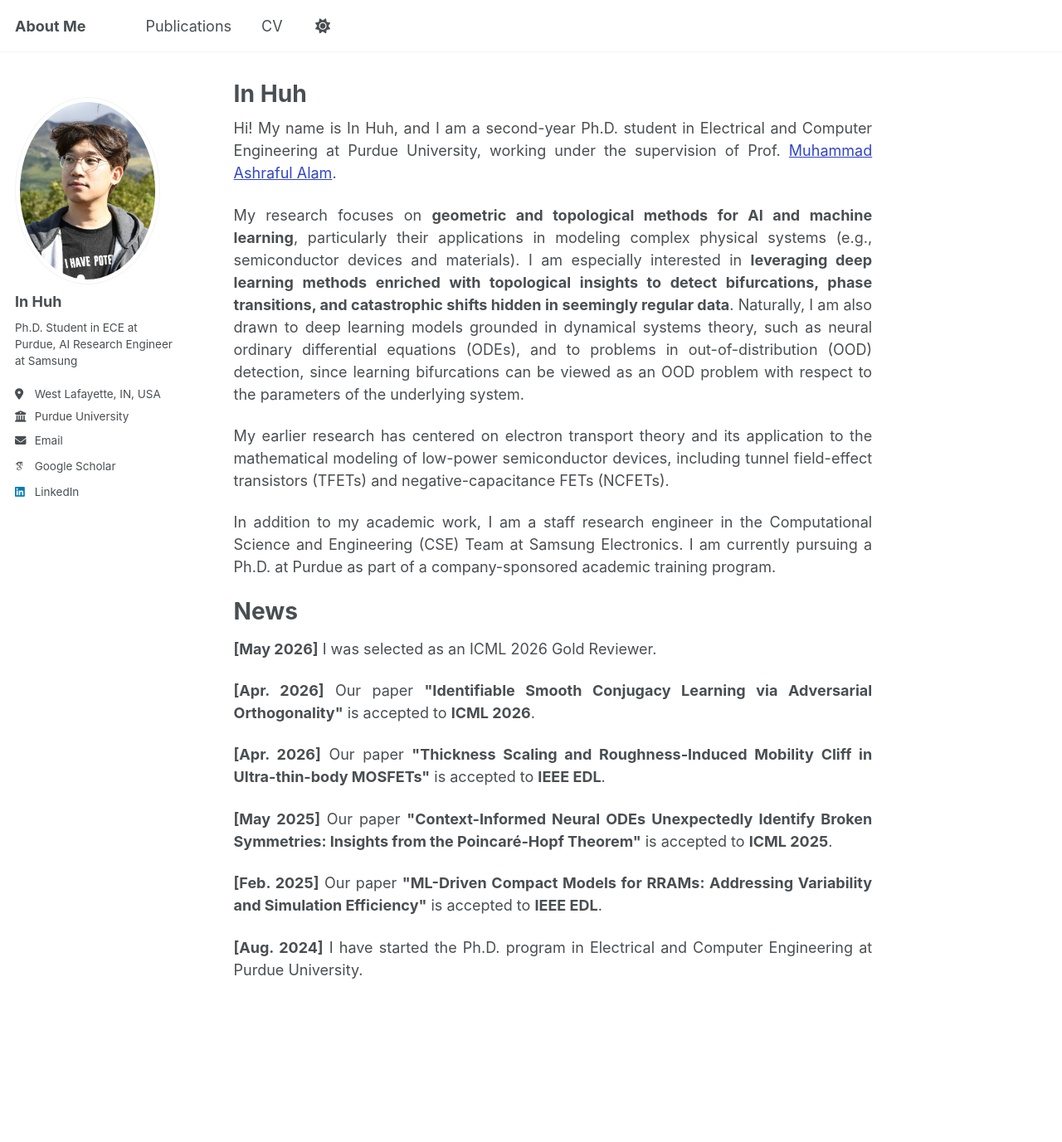
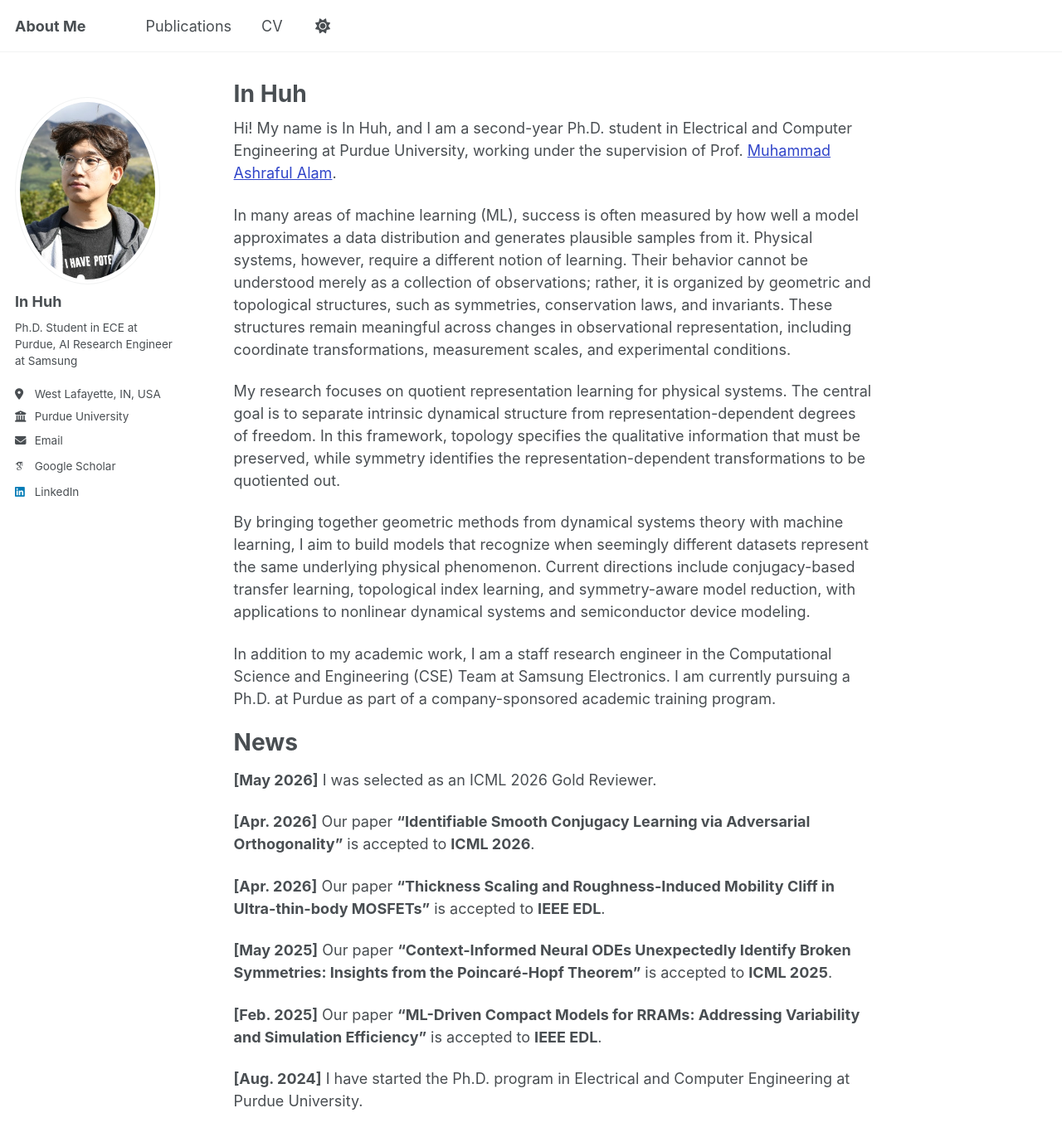
Before and after one commit to inhuh91/inhuh91.github.io, a Jekyll site: the page built from _pages/about.md, in a window 1280 px wide and 1400 px high. Shown: the top 1377 px of the window at 83% size. Built offline with Jekyll 4.4.1, drawn with Linux system fonts in a browser that asks for light colours; some web fonts are replaced.

Commit message:
Publication updated.

```diff
--- a/_pages/about.md
+++ b/_pages/about.md
@@ -6,50 +6,33 @@ redirect_from:
   - /about/
   - /about.html
 ---
-<p align="justify">
+
 Hi! My name is In Huh, and I am a second-year Ph.D. student in Electrical and Computer Engineering at Purdue University, working under the supervision of Prof. <a href="https://sites.google.com/view/alam-research-group/home">Muhammad Ashraful Alam</a>.
-</p>
 
-<p align="justify">
-My research focuses on <strong>geometric and topological methods for AI and machine learning</strong>, particularly their applications in modeling complex physical systems (e.g., semiconductor devices and materials). I am especially interested in <strong>leveraging deep learning methods enriched with topological insights to detect bifurcations, phase transitions, and catastrophic shifts hidden in seemingly regular data</strong>. Naturally, I am also drawn to deep learning models grounded in dynamical systems theory, such as neural ordinary differential equations (ODEs), and to problems in out-of-distribution (OOD) detection, since learning bifurcations can be viewed as an OOD problem with respect to the parameters of the underlying system.
-</p>
+In many areas of machine learning (ML), success is often measured by how well a model approximates a data distribution and generates plausible samples from it. Physical systems, however, require a different notion of learning. Their behavior cannot be understood merely as a collection of observations; rather, it is organized by geometric and topological structures, such as symmetries, conservation laws, and invariants. These structures remain meaningful across changes in observational representation, including coordinate transformations, measurement scales, and experimental conditions.
 
-<p align="justify">
-My earlier research has centered on electron transport theory and its application to the mathematical modeling of low-power semiconductor devices, including tunnel field-effect transistors (TFETs) and negative-capacitance FETs (NCFETs).
-</p>
+My research focuses on quotient representation learning for physical systems. The central goal is to separate intrinsic dynamical structure from representation-dependent degrees of freedom. In this framework, topology specifies the qualitative information that must be preserved, while symmetry identifies the representation-dependent transformations to be quotiented out.
 
-<p align="justify">
+By bringing together geometric methods from dynamical systems theory with machine learning, I aim to build models that recognize when seemingly different datasets represent the same underlying physical phenomenon. Current directions include conjugacy-based transfer learning, topological index learning, and symmetry-aware model reduction, with applications to nonlinear dynamical systems and semiconductor device modeling.
+
 In addition to my academic work, I am a staff research engineer in the Computational Science and Engineering (CSE) Team at Samsung Electronics. I am currently pursuing a Ph.D. at Purdue as part of a company-sponsored academic training program.
-</p>
 
 News
 ======
-<p align="justify">
 <strong>[May 2026]</strong>
 I was selected as an ICML 2026 Gold Reviewer.
-</p>
 
-<p align="justify">
 <strong>[Apr. 2026]</strong>
 Our paper <strong>"Identifiable Smooth Conjugacy Learning via Adversarial Orthogonality"</strong> is accepted to <strong>ICML 2026</strong>.
-</p>
 
-<p align="justify">
 <strong>[Apr. 2026]</strong>
 Our paper <strong>"Thickness Scaling and Roughness-Induced Mobility Cliff in Ultra-thin-body MOSFETs"</strong> is accepted to <strong>IEEE EDL</strong>.
-</p>
 
-<p align="justify">
 <strong>[May 2025]</strong>
 Our paper <strong>"Context-Informed Neural ODEs Unexpectedly Identify Broken Symmetries: Insights from the Poincaré-Hopf Theorem"</strong> is accepted to <strong>ICML 2025</strong>.
-</p>
 
-<p align="justify">
 <strong>[Feb. 2025]</strong>
 Our paper <strong>"ML-Driven Compact Models for RRAMs: Addressing Variability and Simulation Efficiency"</strong> is accepted to <strong>IEEE EDL</strong>.
-</p>
 
-<p align="justify">
 <strong>[Aug. 2024]</strong>
 I have started the Ph.D. program in Electrical and Computer Engineering at Purdue University.
-</p>
```
